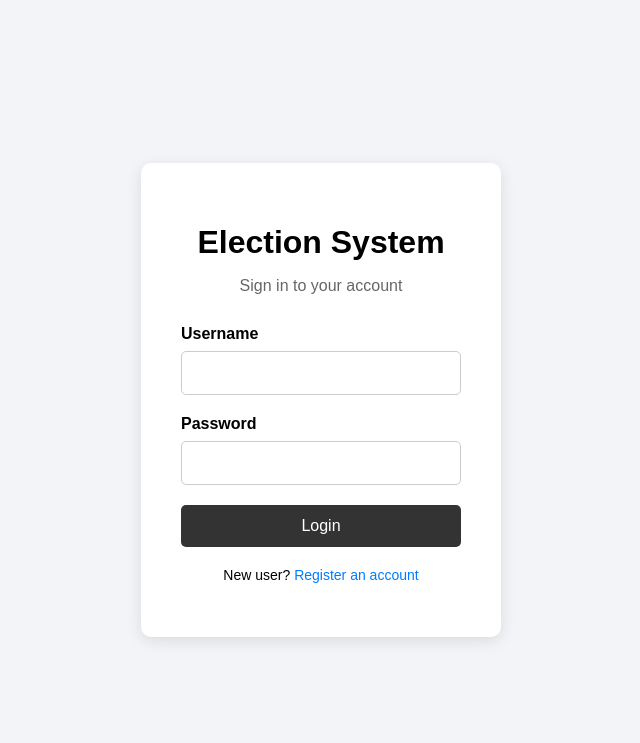
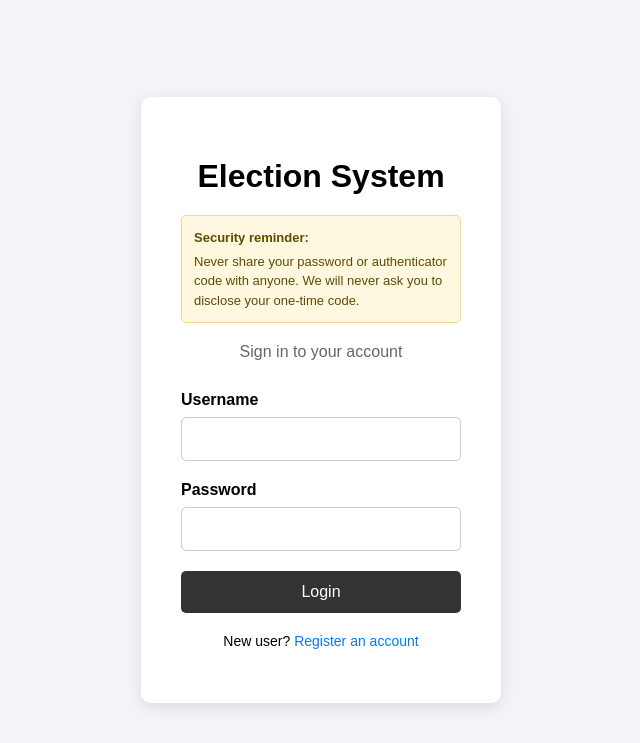
Before and after one commit to lenoiscoding/inte2667-group-voting, a Flask app: page /auth/login in a window 1280 px wide. Shown: the top 743 px of the page, without its empty margins (319-959 px from the left). Run offline with Flask 3, Linux system fonts and the light colour scheme.

Commit message:
Add login security reminder

```diff
--- a/app/static/css/login.css
+++ b/app/static/css/login.css
@@ -96,3 +96,19 @@ button:hover {
 .register-link a:hover {
   text-decoration: underline;
 }
+
+.security-reminder {
+  margin: 20px 0;
+  padding: 12px;
+  background-color: #fff8e1;
+  border: 1px solid #f0d98c;
+  border-radius: 5px;
+  color: #5f4b00;
+  font-size: 13px;
+  line-height: 1.5;
+}
+
+.security-reminder strong {
+  display: block;
+  margin-bottom: 4px;
+}
--- a/app/templates/login.html
+++ b/app/templates/login.html
@@ -17,7 +17,13 @@
   <body>
     <div class="login-container">
       <div class="login-box">
-        <h1>Election System</h1>
+              <h1>Election System</h1>
+
+        <div class="security-reminder" role="note">
+          <strong>Security reminder:</strong>
+          Never share your password or authenticator code with anyone.
+          We will never ask you to disclose your one-time code.
+        </div>
 
         <div id="login-message" style="display: none">{{ message }}</div>
 
```
